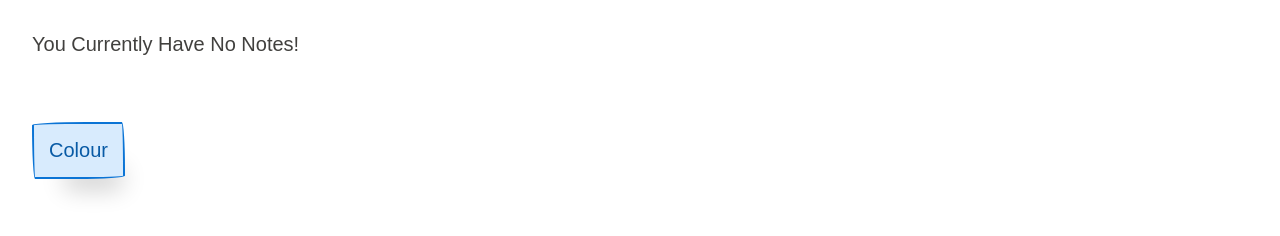
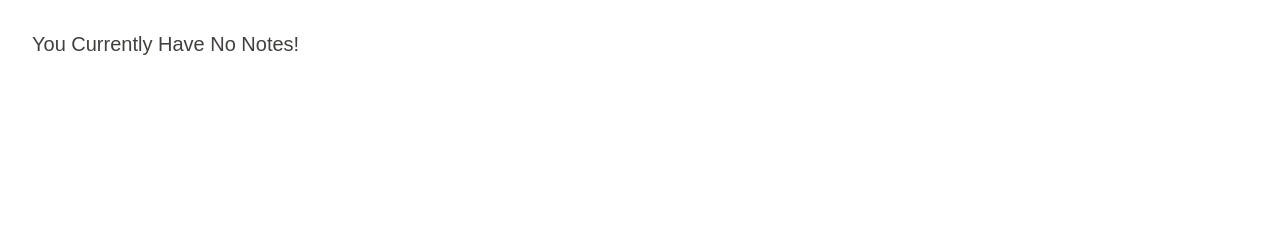
Before and after one commit to Shabb03/notes, a plain HTML site: page index.html in a window 1280 px wide. Shown: the part 492-728 px from the top of the page. Drawn offline with Linux system fonts and the light colour scheme; a web font is replaced by a local one.

Commit message:
Update index.html

```diff
--- a/index.html
+++ b/index.html
@@ -26,10 +26,6 @@
 
         <h1>Your Notes</h1>
         <div id="notes" class="row"></div>
-
-        <br>
-        <br>
-        <button class="btn btn-secondary" id="darkMode">Colour</button>
     </div>
 
     <script src="js/notes.js"></script>
```
